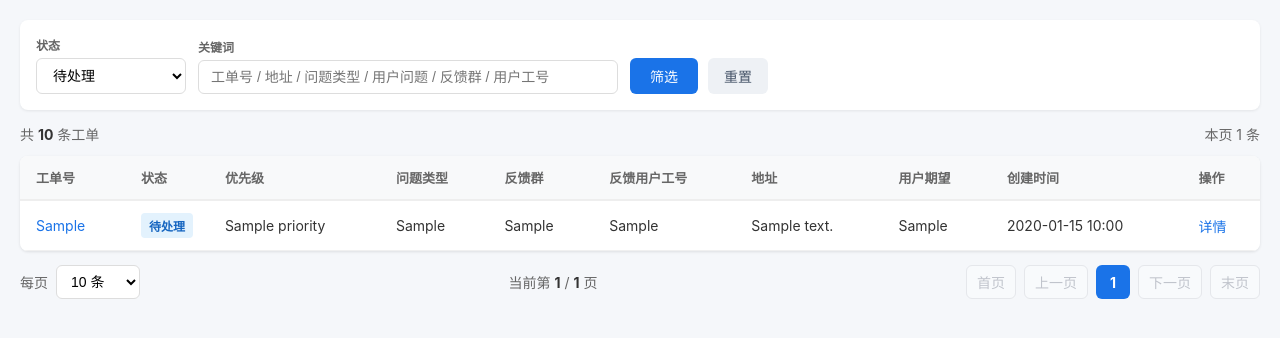
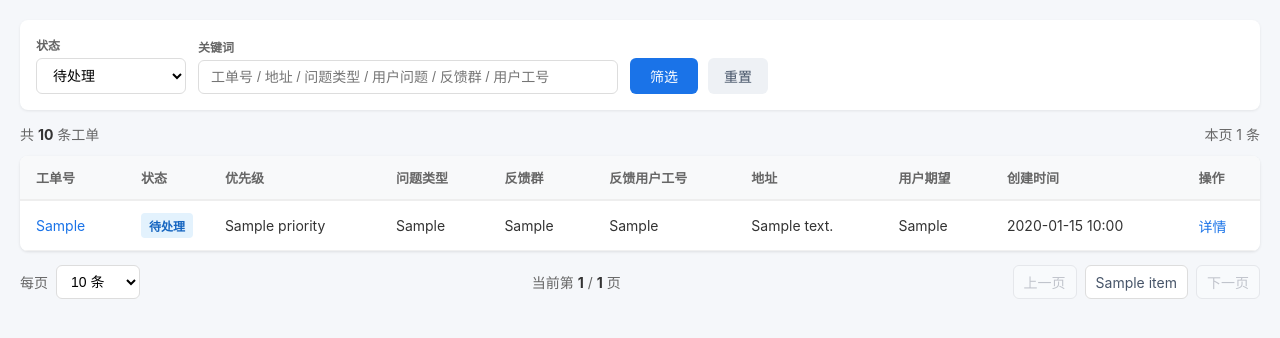
Before and after one commit to zhangxiaoqiong/ticket-system, a FastAPI app: template app/templates/ticket_list.html in a window 1280 px wide. Shown: the part 61-399 px from the top of the page. Run offline with FastAPI, Linux system fonts and the light colour scheme; the template is opened without the code that fills it: most values are stand-ins (such as "Sample title", 1, 10 or a date in 2020).

Commit message:
feat: 优化工单列表分页展示

```diff
--- a/app/routers/ticket_pages.py
+++ b/app/routers/ticket_pages.py
@@ -124,6 +124,24 @@ def form_bool(value) -> bool:
     return str(value or "").strip().lower() in {"1", "true", "yes", "on"}
 
 
+def build_page_items(page: int, total_pages: int, window: int = 2) -> list[int | str]:
+    if total_pages <= 7:
+        return list(range(1, total_pages + 1))
+
+    pages: list[int | str] = [1]
+    start = max(2, page - window)
+    end = min(total_pages - 1, page + window)
+
+    if start > 2:
+        pages.append("...")
+    pages.extend(range(start, end + 1))
+    if end < total_pages - 1:
+        pages.append("...")
+
+    pages.append(total_pages)
+    return pages
+
+
 @router.get("/login", name="operator_login")
 def operator_login_page(request: Request, next: str | None = None):
     operator = current_operator(request)
@@ -211,6 +229,7 @@ def ticket_list(
     total = query.count()
     total_pages = max((total + page_size - 1) // page_size, 1)
     page = min(page, total_pages)
+    page_items = build_page_items(page, total_pages)
     tickets = (
         query.order_by(Ticket.created_at.desc())
         .offset((page - 1) * page_size)
@@ -240,6 +259,7 @@ def ticket_list(
             "page_size": page_size,
             "total": total,
             "total_pages": total_pages,
+            "page_items": page_items,
             "query_suffix": query_suffix,
             "operator": operator,
         }
--- a/app/templates/ticket_list.html
+++ b/app/templates/ticket_list.html
@@ -54,6 +54,7 @@
         .page-link { border: 1px solid #ddd; color: #475569; background: #fff; }
         .page-link:hover { border-color: #1a73e8; color: #1a73e8; }
         .page-current { background: #1a73e8; color: #fff; font-weight: 700; }
+        .page-ellipsis { min-width: 24px; height: 34px; display: inline-flex; align-items: center; justify-content: center; color: #94a3b8; }
         .page-disabled { min-width: 34px; height: 34px; padding: 0 10px; display: inline-flex; align-items: center; justify-content: center; border-radius: 6px; border: 1px solid #e5e7eb; color: #c0c4cc; background: #f8fafc; }
         @media (max-width: 980px) {
             .filter-bar { grid-template-columns: 1fr 1fr; }
@@ -155,19 +156,25 @@
         <div class="page-summary">当前第 <strong>{{ page }}</strong> / <strong>{{ total_pages }}</strong> 页</div>
         <div class="pagination">
             {% if page > 1 %}
-            <a class="page-link" href="{{ request.url_for('ticket_list') }}?page=1{{ query_suffix }}">首页</a>
             <a class="page-link" href="{{ request.url_for('ticket_list') }}?page={{ page - 1 }}{{ query_suffix }}">上一页</a>
             {% else %}
-            <span class="page-disabled">首页</span>
             <span class="page-disabled">上一页</span>
             {% endif %}
-            <span class="page-current">{{ page }}</span>
+
+            {% for item in page_items %}
+                {% if item == "..." %}
+                <span class="page-ellipsis">...</span>
+                {% elif item == page %}
+                <span class="page-current">{{ item }}</span>
+                {% else %}
+                <a class="page-link" href="{{ request.url_for('ticket_list') }}?page={{ item }}{{ query_suffix }}">{{ item }}</a>
+                {% endif %}
+            {% endfor %}
+
             {% if page < total_pages %}
             <a class="page-link" href="{{ request.url_for('ticket_list') }}?page={{ page + 1 }}{{ query_suffix }}">下一页</a>
-            <a class="page-link" href="{{ request.url_for('ticket_list') }}?page={{ total_pages }}{{ query_suffix }}">末页</a>
             {% else %}
             <span class="page-disabled">下一页</span>
-            <span class="page-disabled">末页</span>
             {% endif %}
         </div>
     </div>
```
